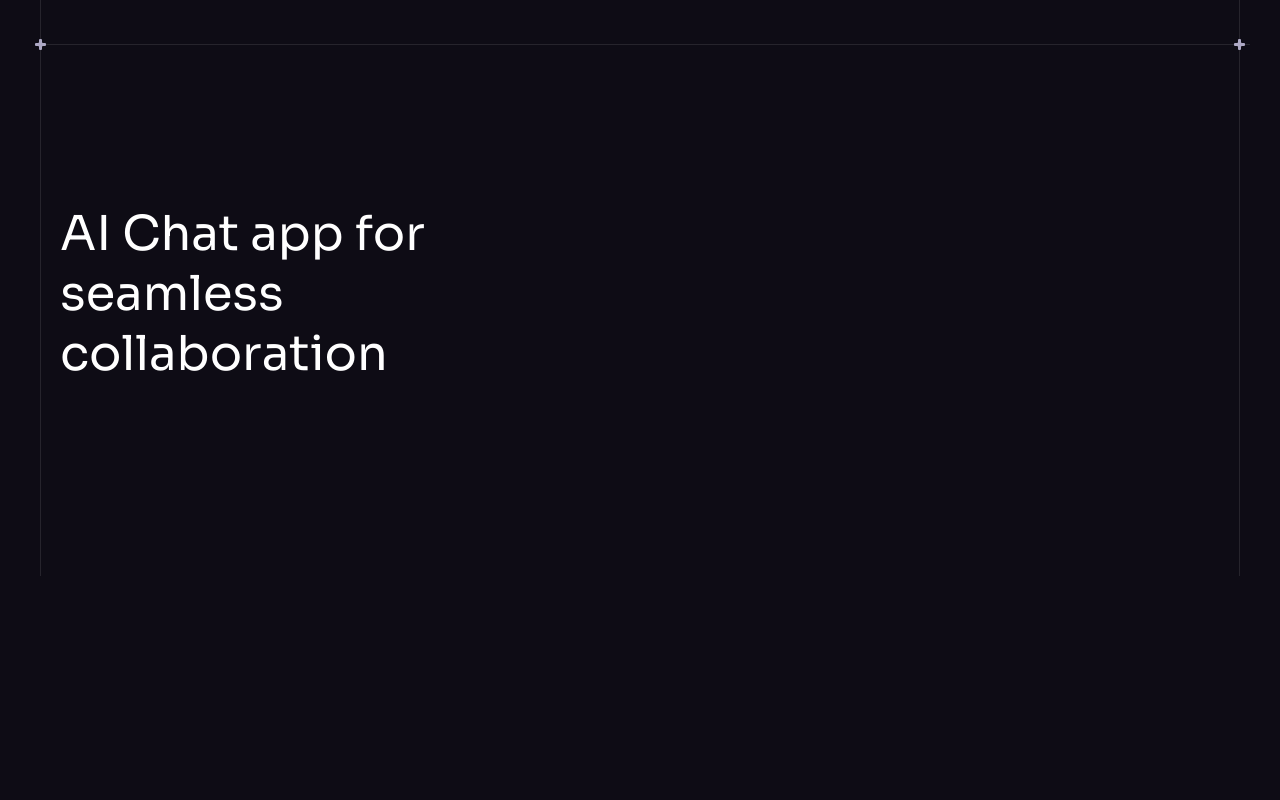
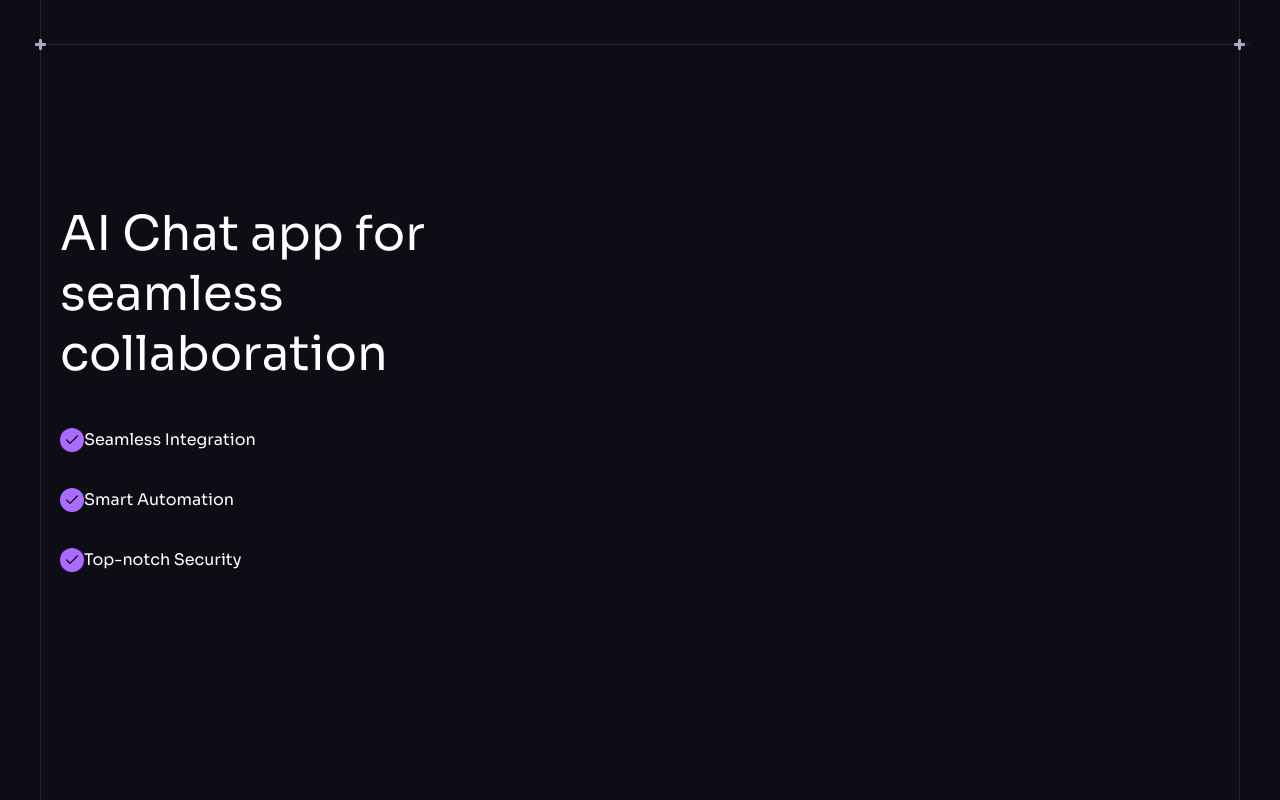
Before and after one commit to jdav892/brainiac, a React (Vite) app: page / in a window 1280 px wide. Shown: the part 2910-3710 px from the top of the page. Before the commit the page ends 3486 px from the top, so only its background shows below. Built offline with nearby package versions, Linux system fonts and the light colour scheme; the HTML template or start-up script is replaced by a standard one.

Commit message:
feat: renders content from constants and assets to collaboration section

```diff
--- a/src/components/Collaboration.jsx
+++ b/src/components/Collaboration.jsx
@@ -1,4 +1,6 @@
 import Section from "./Section";
+import { collabContent } from "../constants";
+import { check } from "../assets";
 
 const Collaboration = () => {
   return (
@@ -8,6 +10,16 @@ const Collaboration = () => {
           <h2 className="h2 mb-4 md:mb-8">
             AI Chat app for seamless collaboration
           </h2>
+          <ul className="max-w-[22rem] mb-10 md:mb-14">
+            {collabContent.map((item) => (
+              <li className="mb-3 py-3" key={item.id}>
+                <div className="flex items-center">
+                  <img src={check} width={24} height={24} />
+                  <h6>{item.title}</h6>
+                </div>
+              </li>
+            ))}
+          </ul>
         </div>
       </div>
     </Section>
```
